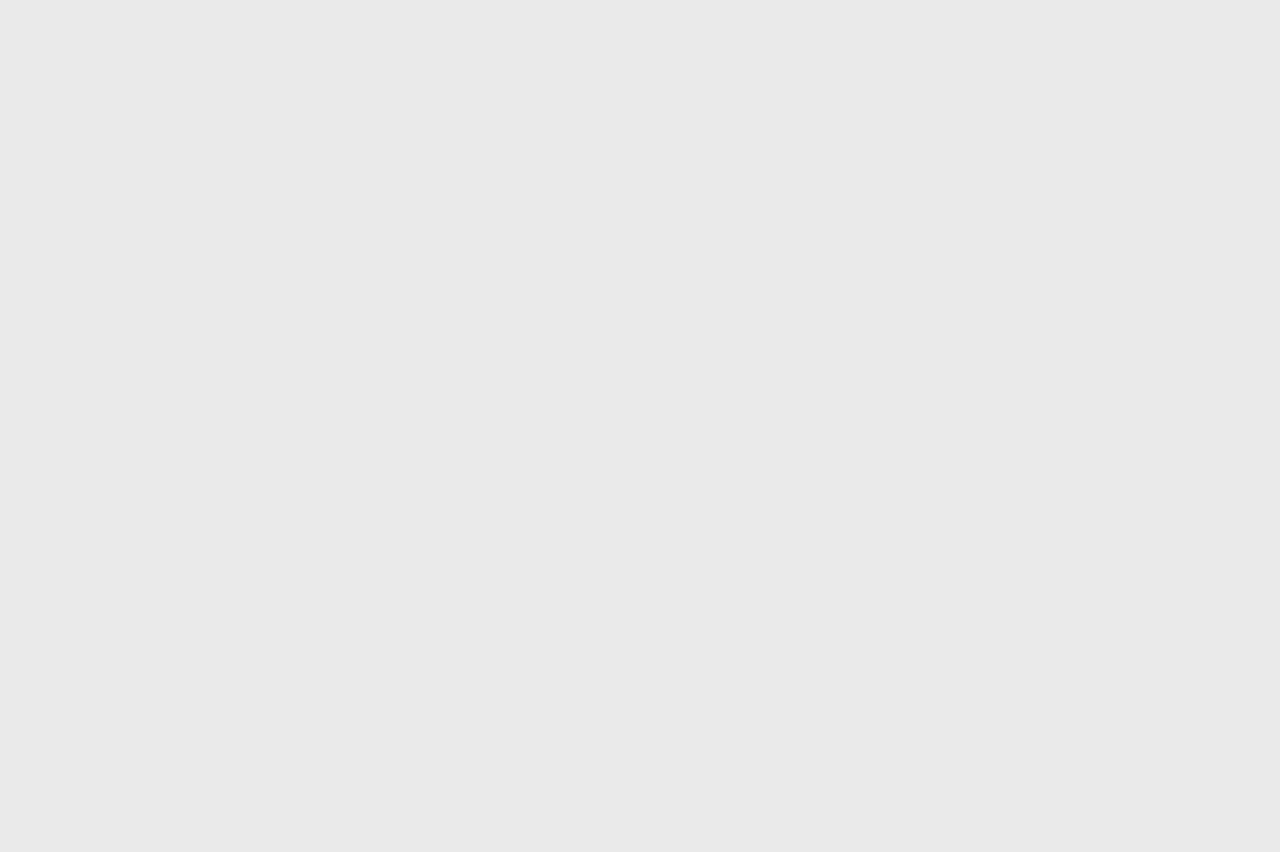
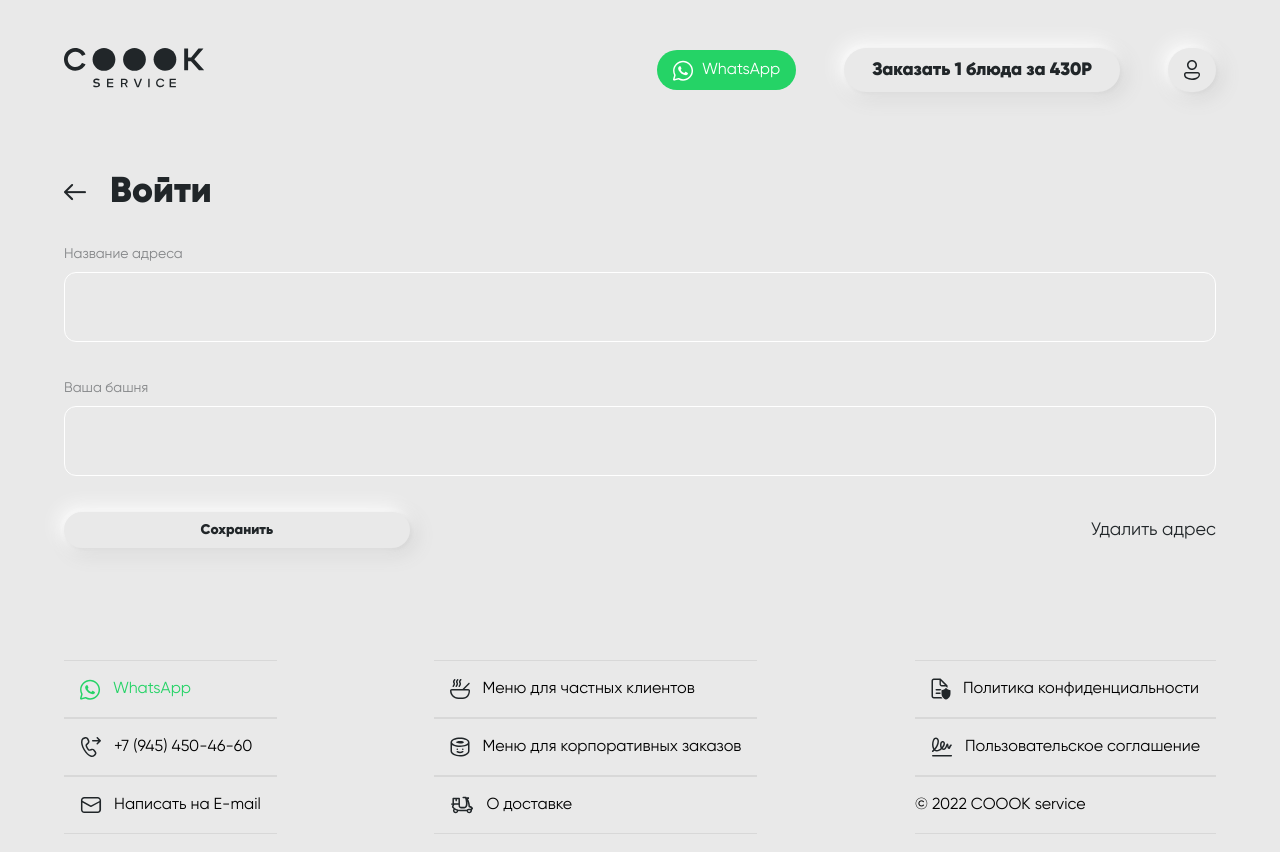
Before and after one commit to OmurbekArykbaev/cook-service, a React (Create React App) app: page /login in a window 1280 px wide. Before the commit this address had no page. Shown: the top 852 px of the page. Before the commit the page ends 800 px from the top, so only its background shows below. Built offline with nearby package versions, Linux system fonts and the light colour scheme.

Commit message:
Create login form/page

```diff
--- a/src/App.tsx
+++ b/src/App.tsx
@@ -10,6 +10,7 @@ import LinkedCards from "./pages/LinkedCards/LinkedCards"
 import Order from "./pages/Order/Order"
 import OrderList from "./pages/OrderList/OrderList"
 import Shipping from "./pages/Shipping/Shipping"
+import LoginForm from "./pages/LoginForm/LoginForm"
 
 function App() {
   return (
@@ -27,6 +28,7 @@ function App() {
             <Route path="/addresses" element={<AddAddress />} />
             <Route path="/profile" element={<SelfData />} />
             <Route path="/payment" element={<Payment />} />
+            <Route path="/login" element={<LoginForm />} />
           </Route>
         </Routes>
       </BrowserRouter>
--- a/src/components/Header/Header.tsx
+++ b/src/components/Header/Header.tsx
@@ -55,6 +55,13 @@ const Header = () => {
               <li className="p-3 border-t-2 border-white">
                 <Link to="/orders" className="flex items-center">
                   <img className="mr-3" src="./img/item1.svg" alt="" />
+                  <h4>Войти</h4>
+                </Link>
+              </li>
+
+              <li className="p-3 border-t-2 border-white">
+                <Link to="/orders" className="flex items-center">
+                  <img className="mr-3" src="./img/item1.svg" alt="" />
                   <h4>Мои заказы</h4>
                 </Link>
               </li>
--- /dev/null
+++ b/src/pages/LoginForm/LoginForm.tsx
@@ -0,0 +1,59 @@
+import React from "react"
+import { MdOutlineRemoveCircle } from "react-icons/md"
+import Title from "../../components/Title/Title"
+import Wrapper from "../../components/Wrapper/Wrapper"
+
+const LoginForm = () => {
+  return (
+    <Wrapper>
+      <section>
+        <div className="flex flex-col py-8">
+          {/* <!-- title --> */}
+          <Title toPath="/" titleName="Войти" />
+
+          {/* Form wrapper */}
+          <div className="flex flex-wrap flex-col items-center">
+            <form className="w-full flex flex-col space-y-5 md:space-y-9">
+              {/* input 1 */}
+              <div className="flex flex-col space-y-2">
+                <label className="text-sm text-textGray" htmlFor="address">
+                  Название адреса
+                </label>
+                <input
+                  className="input-items-address"
+                  type="text"
+                  name="address"
+                />
+              </div>
+
+              {/* input 2 */}
+              <div className="flex flex-col space-y-2">
+                <label className="text-sm text-textGray" htmlFor="address">
+                  Ваша башня
+                </label>
+                <input
+                  className="input-items-address"
+                  type="text"
+                  name="address"
+                />
+              </div>
+
+              {/* buttons */}
+              <div className='flex justify-between space-x-8  sm:px-12"'>
+                <button className="w-full btn font-bold py-4 px-6 md:py-2 md:w-[30%]">
+                  Сохранить
+                </button>
+                <button className="text-black text-lg">
+                  <p className="hidden md:block">Удалить адрес</p>{" "}
+                  <MdOutlineRemoveCircle className="md:hidden" size={35} />
+                </button>
+              </div>
+            </form>
+          </div>
+        </div>
+      </section>
+    </Wrapper>
+  )
+}
+
+export default LoginForm
```
